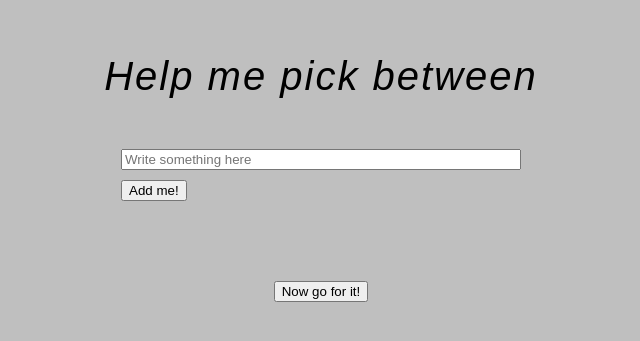
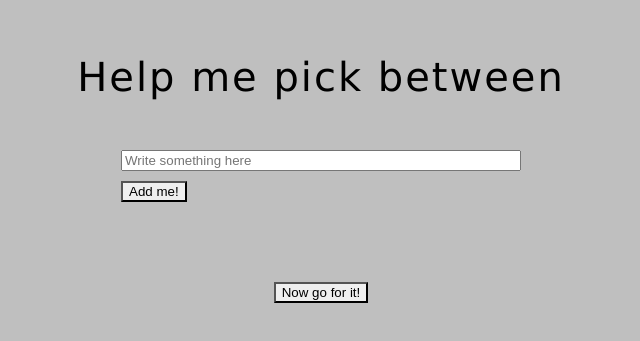
Before and after one commit to Mtf96/help-me-pick, a plain HTML site: page index.html in a window 1280 px wide. Shown: the part 123-464 px from the top of the page, without its empty margins (319-959 px from the left). Drawn offline with nearby package versions, Linux system fonts and the light colour scheme.

Commit message:
uppd. day 3

```diff
--- a/style.css
+++ b/style.css
@@ -8,14 +8,18 @@ body {
 }
 
 h1 {
-  font-stretch: expanded;
-  font-family: sans-serif;
+  font-family: "verdana", serif;
   font-weight: normal;
   font-size: 40px;
-  font-style: italic;
+  font-style: normal;
   color: #000000;
   letter-spacing: 2px;
   margin-bottom: 0px;
+}
+
+button {
+  border-style: outset;
+  color: #000000;
 }
 
 .inputSection {
```
